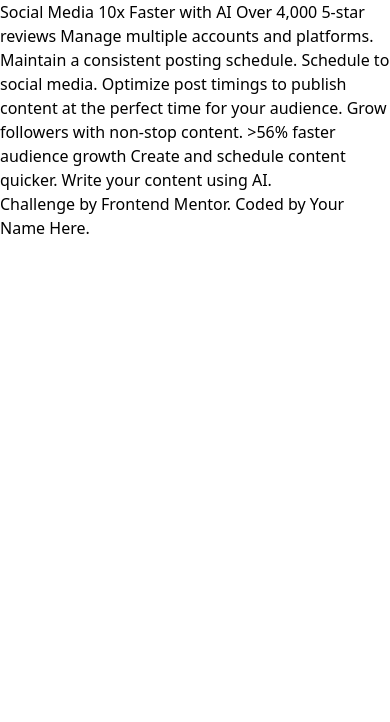
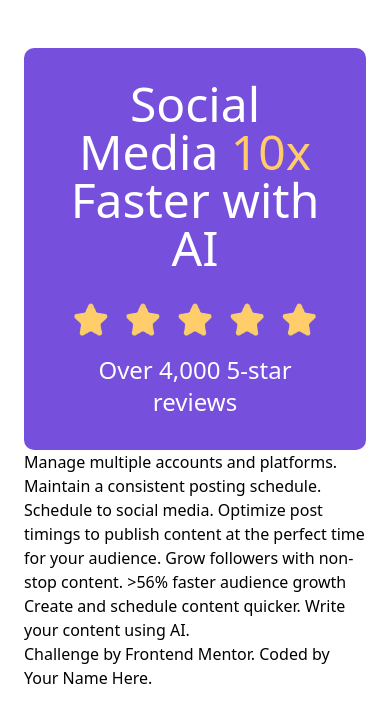
Before and after one commit to varma-cephas/bento-box-clone, a website built with Vite: page index.html in a window 390 px wide. Built offline with nearby package versions, Linux system fonts and the light colour scheme.

Commit message:
add first card to mobile view

```diff
--- a/index.html
+++ b/index.html
@@ -20,8 +20,16 @@
 
 </head>
 <body>
-    Social Media 10x Faster with AI
+   <main class="px-6 py-12">
+        <div class="bg-[#7650dc] text-white text-center px-8 py-8 rounded-[10px]">
+            <h2 class="text-5xl mb-7">Social Media <span class="text-[#ffcb6b]">10x</span> Faster with AI</h2>
+            <div class="w-[90%] mx-auto">
+                <img class="w-[100%] mb-3" src="./assets/images/illustration-five-stars.webp" alt="five stars">
+                <p class="text-2xl">
                     Over 4,000 5-star reviews
+                </p>
+            </div>
+        </div>
 
         Manage multiple accounts and platforms.
 
@@ -43,6 +51,7 @@
         Coded by <a href="#">Your Name Here</a>.
         </div>
 
+   </main>
     <script src="./js/app.js"></script>
 </body>
 </html>
```
Also changed, not shown: css/output.css, 1 other file. Lines whose indentation alone changed are shown as unchanged.
